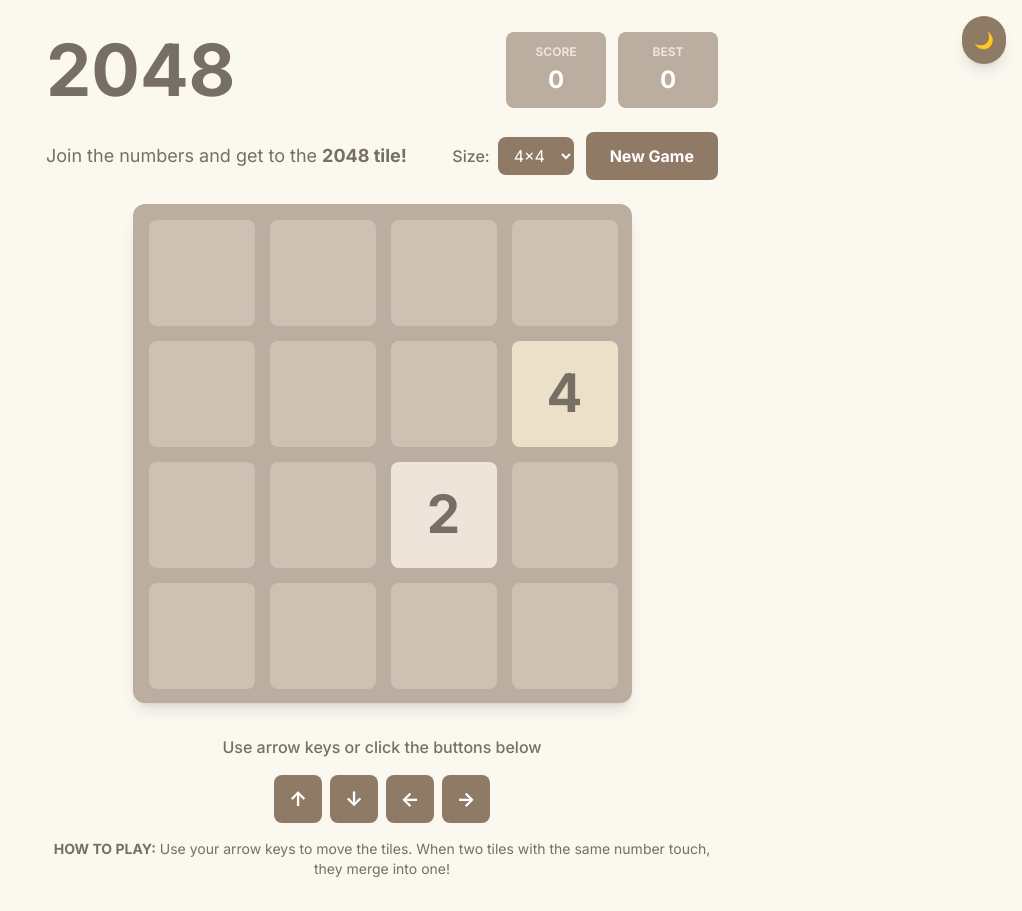
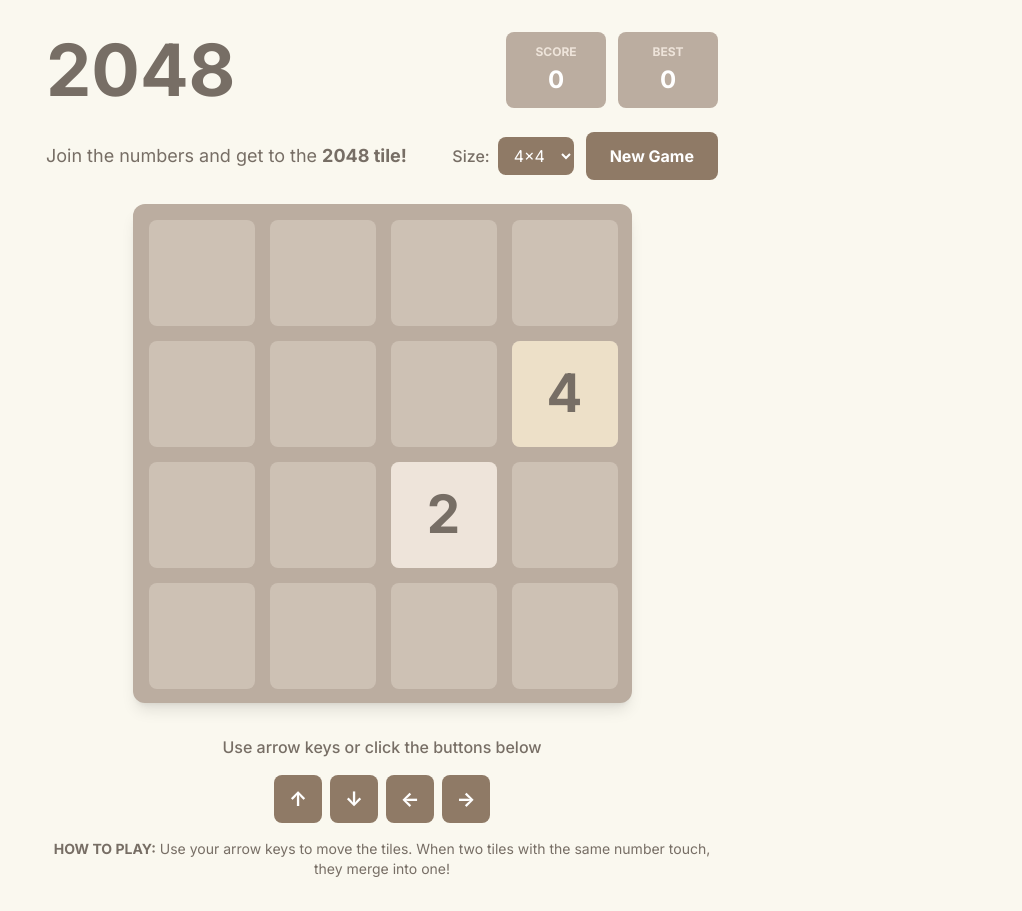
Before and after one commit to shreyventure/react-2048, a React (Create React App) app: page / in a window 1280 px wide. Shown: the whole page, without its empty margins (258-1280 px from the left). Built offline with nearby package versions, Linux system fonts and the light colour scheme.

Commit message:
[FIX] Removes theme toggle feature

```diff
--- a/src/App.css
+++ b/src/App.css
@@ -49,30 +49,7 @@ body::before {
   z-index: -1;
 }
 
-/* Dark mode styles */
-.dark body {
-  background: linear-gradient(135deg, #1a1a1a 0%, #2d2d2d 100%);
-}
 
-.dark .bg-\[#faf8ef\] {
-  background: #1a1a1a !important;
-}
-
-.dark .text-\[#776e65\] {
-  color: #e0e0e0 !important;
-}
-
-.dark .bg-\[#bbada0\] {
-  background: #4a4a4a !important;
-}
-
-.dark .bg-\[#8f7a66\] {
-  background: #6b5b4f !important;
-}
-
-.dark .hover\:bg-\[#9f8a76\]:hover {
-  background: #7b6b5f !important;
-}
 
 /* Custom scrollbar */
 ::-webkit-scrollbar {
--- a/src/App.tsx
+++ b/src/App.tsx
@@ -6,7 +6,6 @@ import GameBoard from "./components/GameBoard";
 import ScoreBoard from "./components/ScoreBoard";
 import GameControls from "./components/GameControls";
 import KeyboardControls from "./components/KeyboardControls";
-import ThemeToggle from "./components/ThemeToggle";
 import useGameBoard from "./hooks/useGameBoard";
 
 function App() {
@@ -41,9 +40,7 @@ function App() {
   }, [score, bestScore]);
 
   return (
-    <div className="min-h-screen bg-[#faf8ef] py-8 px-4 relative">
-      <ThemeToggle />
-
+    <div className="min-h-screen bg-[#faf8ef] py-8 px-4">
       {showGameEndScreen && (
         <GameEndScreen
           terminated={gameTerminated}
--- a/src/components/ThemeToggle.tsx
+++ /dev/null
@@ -1,34 +0,0 @@
-import { motion } from 'framer-motion';
-import { useState, useEffect } from 'react';
-
-const ThemeToggle = () => {
-  const [isDark, setIsDark] = useState(() => {
-    const saved = localStorage.getItem('2048-theme');
-    return saved === 'dark' || (!saved && window.matchMedia('(prefers-color-scheme: dark)').matches);
-  });
-
-  useEffect(() => {
-    document.documentElement.classList.toggle('dark', isDark);
-    localStorage.setItem('2048-theme', isDark ? 'dark' : 'light');
-  }, [isDark]);
-
-  return (
-    <motion.button
-      onClick={() => setIsDark(!isDark)}
-      className="fixed top-4 right-4 p-3 rounded-full bg-[#8f7a66] text-white shadow-lg hover:bg-[#9f8a76] transition-colors z-10"
-      whileHover={{ scale: 1.1 }}
-      whileTap={{ scale: 0.9 }}
-      title={`Switch to ${isDark ? 'light' : 'dark'} mode`}
-    >
-      <motion.div
-        initial={false}
-        animate={{ rotate: isDark ? 180 : 0 }}
-        transition={{ duration: 0.3 }}
-      >
-        {isDark ? '☀️' : '🌙'}
-      </motion.div>
-    </motion.button>
-  );
-};
-
-export default ThemeToggle;
--- a/src/components/Tile.tsx
+++ b/src/components/Tile.tsx
@@ -50,7 +50,7 @@ const AnimatedTile = memo(({ value, row, col, size }: TileProps) => {
 
   return (
     <div
-      className="absolute flex items-center justify-center font-bold rounded-lg select-none transition-all duration-300 ease-out"
+      className="absolute flex items-center justify-center font-bold rounded-lg select-none transition-all duration-500 ease-out"
       style={{
         width: tileSize,
         height: tileSize,
--- a/src/hooks/useGameBoard.ts
+++ b/src/hooks/useGameBoard.ts
@@ -2,7 +2,7 @@ import { useEffect, useState } from "react";
 import {
   createEmptyGrid,
   updateGrid,
-  isGameTerminated
+  isGameTerminated,
 } from "../utils/gameLogic";
 import { useSwipeGestures } from "./useSwipeGestures";
 
```
